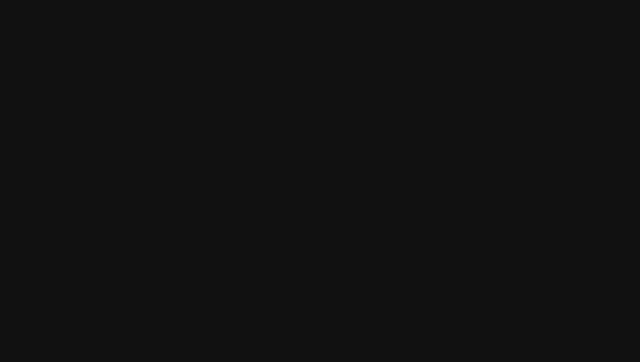
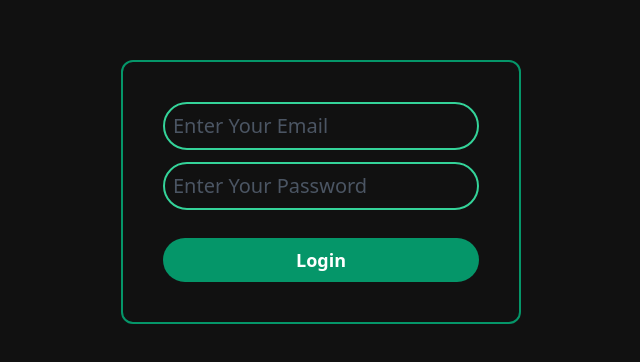
Before and after one commit to Rahulmohanty637/ems, a React (Vite) app: page / in a window 1280 px wide. Shown: the part 208-570 px from the top of the page, without its empty margins (319-959 px from the left). Built offline with nearby package versions, Linux system fonts and the light colour scheme.

Commit message:
Login Page Inittiated

```diff
--- a/src/App.jsx
+++ b/src/App.jsx
@@ -1,5 +1,11 @@
+import Login from "./components/Auth/Login";
+
 function App() {
-  return <></>;
+  return (
+    <>
+      <Login />
+    </>
+  );
 }
 
 export default App;
--- a/src/components/Auth/Login.jsx
+++ b/src/components/Auth/Login.jsx
@@ -0,0 +1,54 @@
+import React, { useState } from "react";
+
+const Login = () => {
+  const [email, setEmail] = useState("");
+  const [passsword, setPassword] = useState("");
+
+  const submitHandler = (e) => {
+    e.preventDefault();
+    console.log("email is " + email);
+    console.log("password is " + passsword);
+
+    setEmail("");
+    setPassword("");
+  };
+
+  return (
+    <div className="flex h-screen w-screen items-center justify-center">
+      <div className="border-2 border-emerald-600 rounded-xl p-10">
+        <form
+          onSubmit={(e) => {
+            submitHandler(e);
+          }}
+          className="flex flex-col items-center justify-center"
+        >
+          <input
+            required
+            value={email}
+            onChange={(e) => {
+              setEmail(e.target.value);
+            }}
+            className="text-xl outline-none rounded-full border-2 border-emerald-400 bg-transparent px-2 py-2 placeholder:text-gray-600"
+            type="email"
+            placeholder="Enter Your Email"
+          />
+          <input
+            value={passsword}
+            onChange={(e) => {
+              setPassword(e.target.value);
+            }}
+            required
+            className="mt-3 text-xl outline-none rounded-full border-2 border-emerald-400 bg-transparent px-2 py-2 placeholder:text-gray-600"
+            type="password"
+            placeholder="Enter Your Password"
+          />
+          <button className="mt-7 text-white text-lg font-semibold outline-none rounded-full bg-emerald-600 hover:bg-emerald-800 px-8 py-2 w-full">
+            Login
+          </button>
+        </form>
+      </div>
+    </div>
+  );
+};
+
+export default Login;
```
